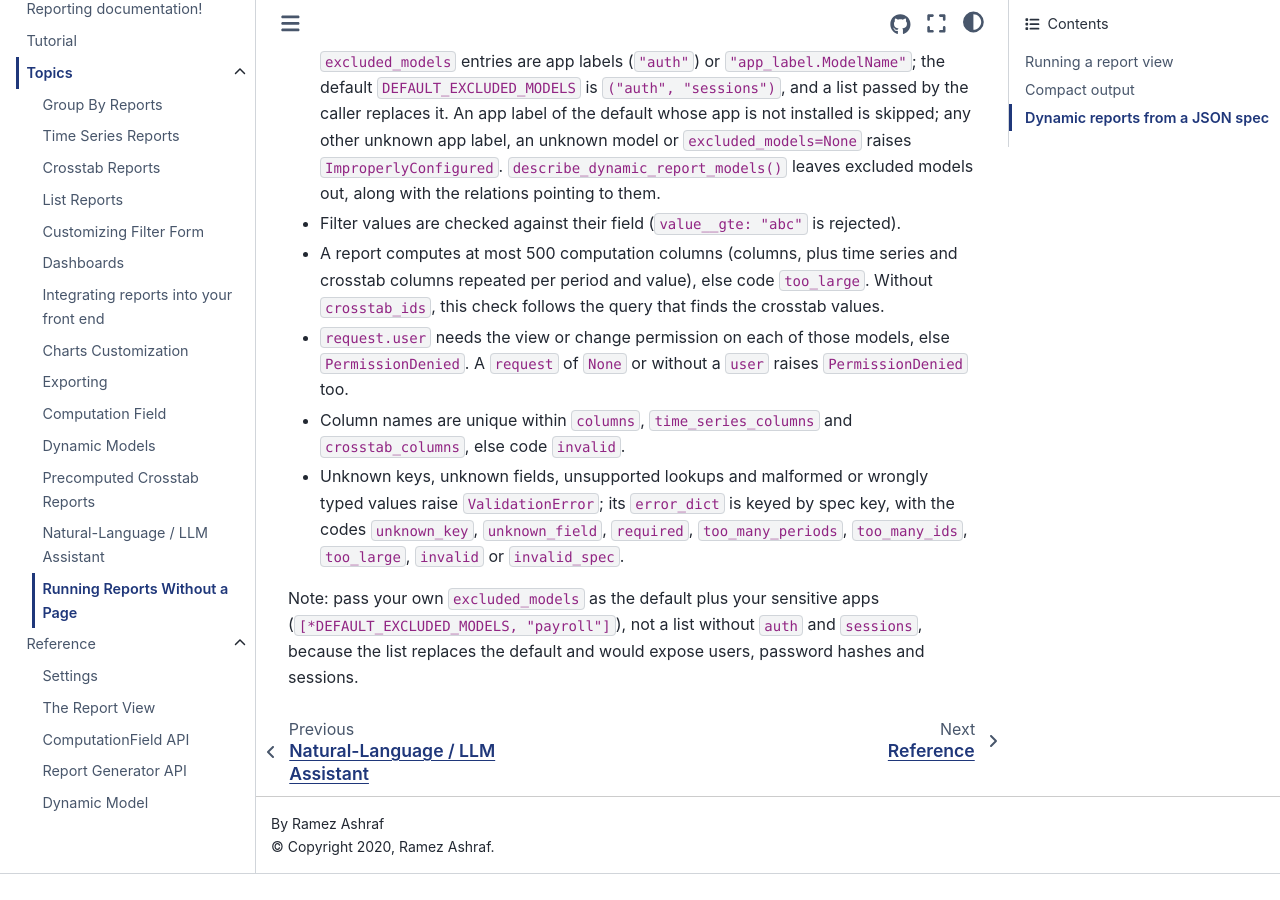
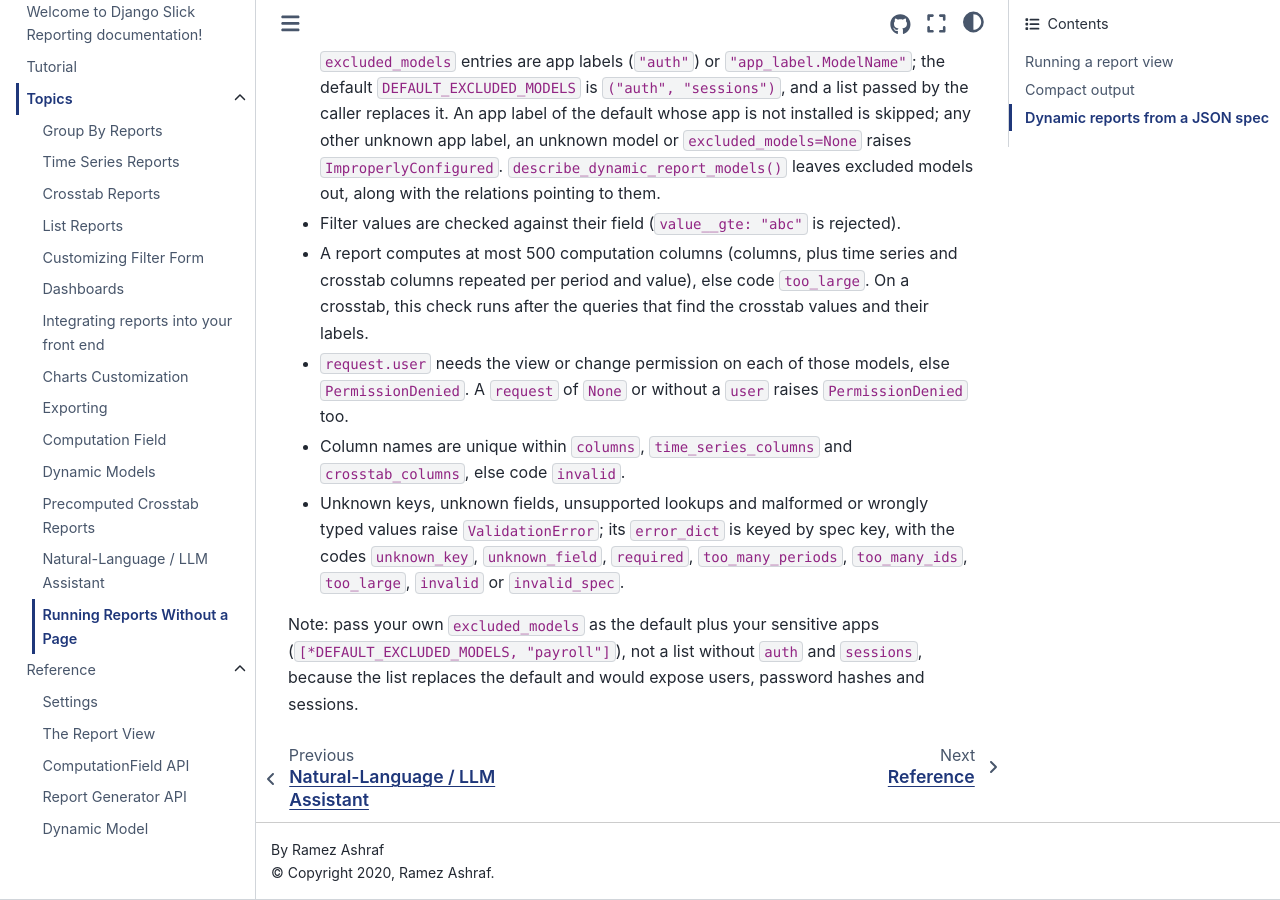
Before and after one commit to RamezIssac/django-slick-reporting, a Sphinx documentation site: the page built from docs/source/topics/headless_reports.rst, in a window 1280 px wide and 900 px high, scrolled down 4841 px. Built offline with Sphinx 7.4.7 and the Sphinx Book theme 1.1.4, drawn with Linux system fonts in a browser that asks for light colours; before the commit the page ends 5715 px from its top, so only the background shows below that.

Commit message:
docs: the column cap of a crosstab runs after the crosstab value and label queries

```diff
--- a/docs/source/topics/headless_reports.rst
+++ b/docs/source/topics/headless_reports.rst
@@ -185,8 +185,8 @@ Validation runs before any query:
   ``describe_dynamic_report_models()`` leaves excluded models out, along with the relations pointing to them.
 * Filter values are checked against their field (``value__gte: "abc"`` is rejected).
 * A report computes at most 500 computation columns (columns, plus time series and crosstab columns
-  repeated per period and value), else code ``too_large``. Without ``crosstab_ids``, this check follows
-  the query that finds the crosstab values.
+  repeated per period and value), else code ``too_large``. On a crosstab, this check runs after the
+  queries that find the crosstab values and their labels.
 * ``request.user`` needs the view or change permission on each of those models, else ``PermissionDenied``.
   A ``request`` of ``None`` or without a ``user`` raises ``PermissionDenied`` too.
 * Column names are unique within ``columns``, ``time_series_columns`` and ``crosstab_columns``, else code
```
